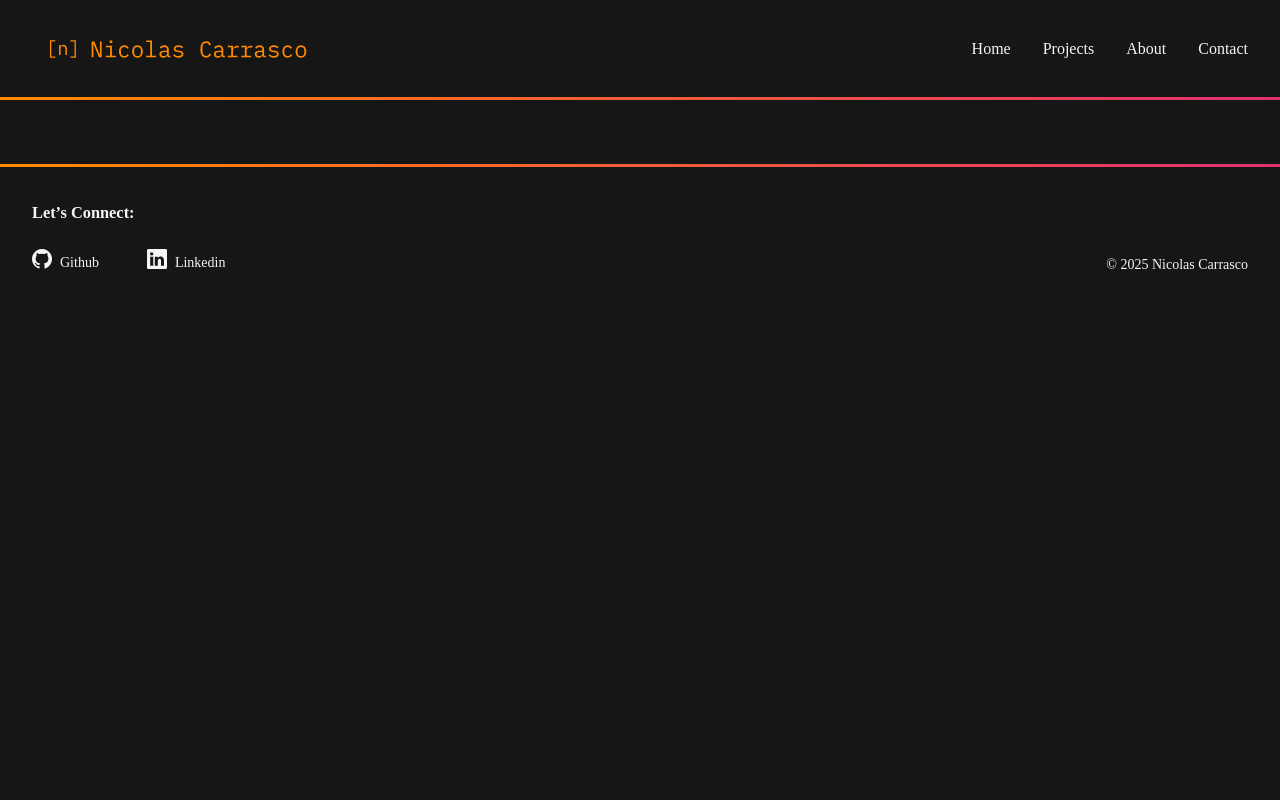
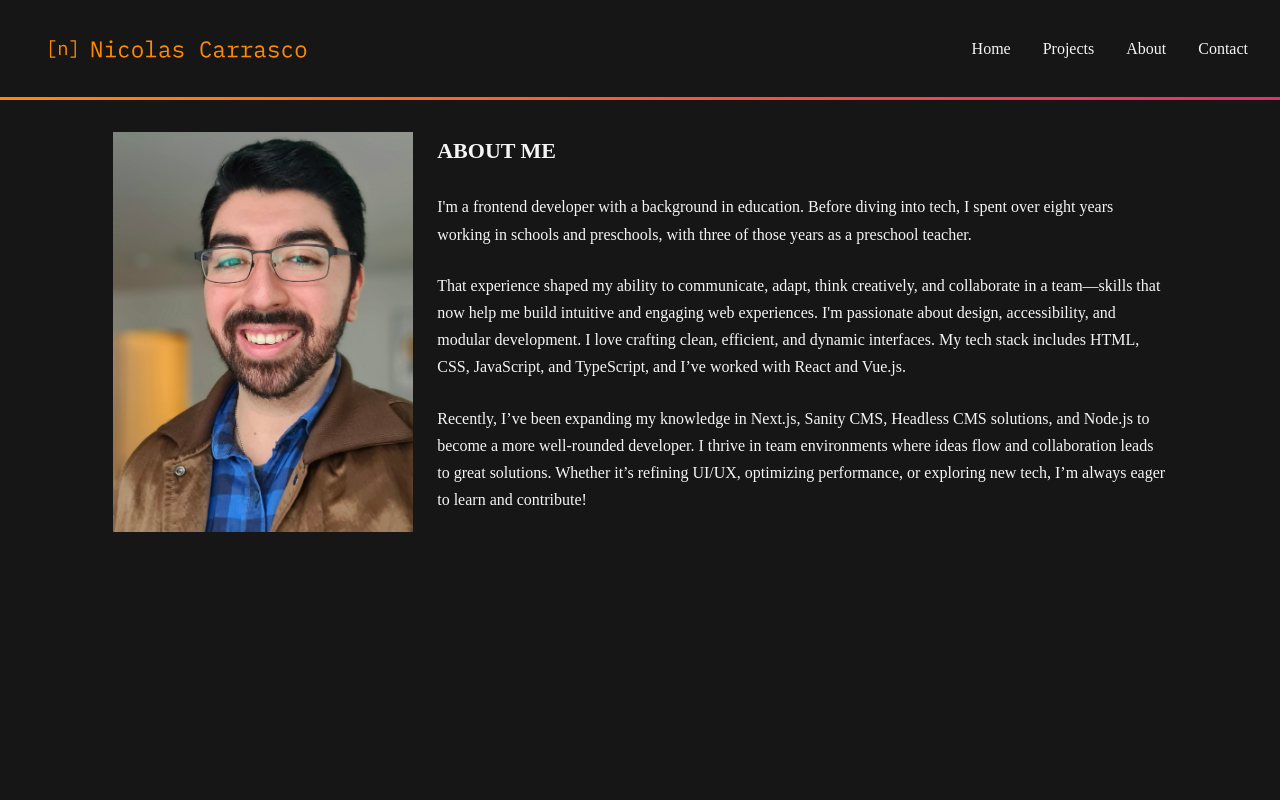
Before and after one commit to Niccar95/Portfolio-React, a React (Vite) app: page /about in a window 1280 px wide. Shown: the top 800 px of the page. Built offline with nearby package versions, Linux system fonts and the light colour scheme; some icons are missing; a web font is replaced by a local one.

Commit message:
started work on about page

```diff
--- a/src/pages/About.tsx
+++ b/src/pages/About.tsx
@@ -1,5 +1,42 @@
 const About = () => {
-  return <></>;
+  return (
+    <>
+      <h2 className="aboutHeadingMobile">About Me</h2>
+      <section className="content">
+        <div className="aboutWrapper">
+          <div className="aboutImageContainer">
+            <img src="/public/myPic.jpg" className="aboutImage"></img>
+          </div>
+          <section className="aboutDescription">
+            <h2 className="aboutHeadingDesktop">About Me</h2>
+            <p className="aboutParagraph">
+              I'm a frontend developer with a background in education. Before
+              diving into tech, I spent over eight years working in schools and
+              preschools, with three of those years as a preschool teacher.
+            </p>
+            <p className="aboutParagraph">
+              That experience shaped my ability to communicate, adapt, think
+              creatively, and collaborate in a team—skills that now help me
+              build intuitive and engaging web experiences. I'm passionate about
+              design, accessibility, and modular development. I love crafting
+              clean, efficient, and dynamic interfaces. My tech stack includes
+              HTML, CSS, JavaScript, and TypeScript, and I’ve worked with React
+              and Vue.js.
+            </p>
+
+            <p className="aboutParagraph">
+              Recently, I’ve been expanding my knowledge in Next.js, Sanity CMS,
+              Headless CMS solutions, and Node.js to become a more well-rounded
+              developer. I thrive in team environments where ideas flow and
+              collaboration leads to great solutions. Whether it’s refining
+              UI/UX, optimizing performance, or exploring new tech, I’m always
+              eager to learn and contribute!
+            </p>
+          </section>
+        </div>
+      </section>
+    </>
+  );
 };
 
 export default About;
--- a/src/pages/Projects.tsx
+++ b/src/pages/Projects.tsx
@@ -40,7 +40,7 @@ const Projects = () => {
 
   return (
     <>
-      <h2 className="projectsPageHeading">My Projects</h2>
+      <h2 className="pageHeading">My Projects</h2>
       <section className="content">
         <div className="projectsContainer">
           <ProjectList projects={currentProjects} />
--- a/src/styles/_wrappers.scss
+++ b/src/styles/_wrappers.scss
@@ -48,3 +48,45 @@
     }
 }
 }
+
+
+.aboutWrapper {
+
+    @include desktop() {
+        display: flex;
+        justify-content: center;
+    }
+
+    .aboutImageContainer {
+        width: 100%;
+        height: 300px;
+        margin-bottom: 1.5rem;
+
+        @include desktop() {
+            width: 300px;
+            height: 400px;
+            margin-bottom: 0;
+            margin-right: 1.5rem;
+        }
+
+        .aboutImage {
+            width: 100%;
+            height: 100%;
+            object-fit: cover;
+        }
+    }
+
+    .aboutDescription {
+        @include desktop() {
+            width: 60%;
+            height: 400px;
+            overflow-x: scroll;
+
+        }
+    }
+
+    .aboutParagraph {
+        margin-bottom: 1.5rem;
+    }
+
+}
--- a/src/styles/index.scss
+++ b/src/styles/index.scss
@@ -76,9 +76,28 @@ main {
   padding: 2em;
   margin-top: 100px;
 
-  .projectsPageHeading {
+  .pageHeading {
     margin-bottom: 1.5rem;
     margin-left: 1.5rem;
+
+  }
+
+  .aboutHeadingMobile {
+    display: block;
+    margin-bottom: 1.5rem;
+
+    @include desktop() {
+      display: none;
+    }
+  }
+
+  .aboutHeadingDesktop {
+    display: none;
+
+    @include desktop() {
+      display: block;
+      margin-bottom: 1.5rem;
+    }
   }
 }
 
@@ -275,7 +294,6 @@ footer {
   }
 
   .avatarImageContainer {
-    position: relative;
     width: 200px;
     height: 200px;
 
```
Also changed, not shown: src/styles/_cards.scss (line endings or trailing spaces).
